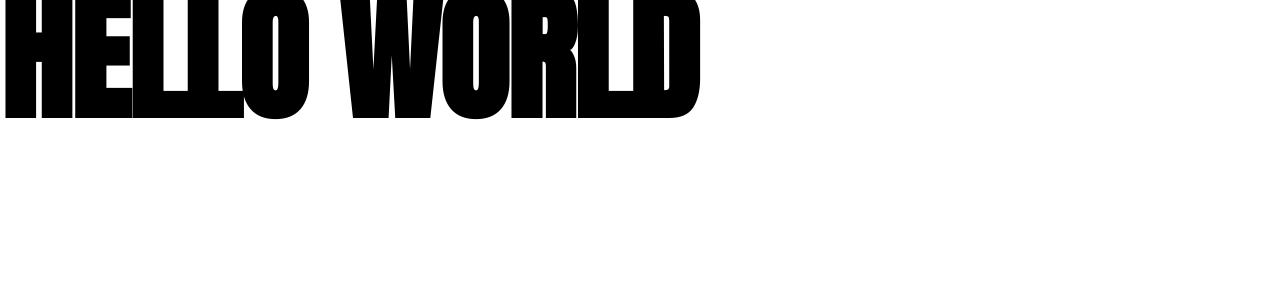
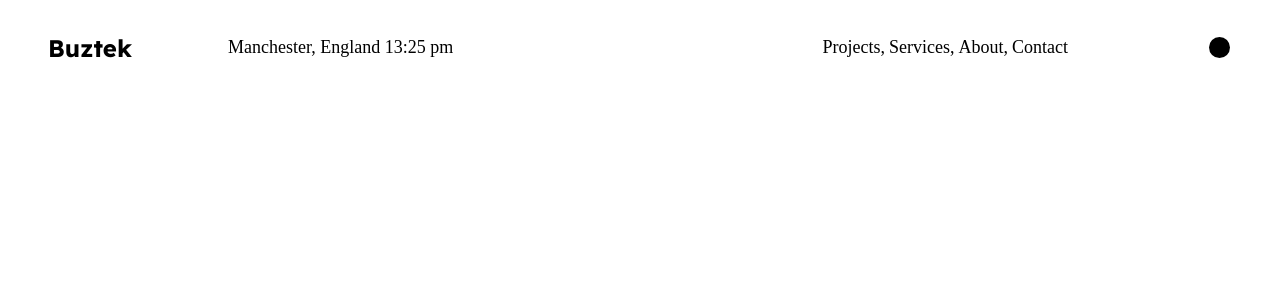
Before and after one commit to Carl-with-a-C/buztek-website-two, a React (Create React App) app: page / in a window 1280 px wide. Shown: the top 300 px of the page. Built offline with nearby package versions, Linux system fonts and the light colour scheme; a web font is replaced by a local one.

Commit message:
nav layout and light animation done

```diff
--- a/src/App.js
+++ b/src/App.js
@@ -1,9 +1,11 @@
+import Nav from "./Compnents/Nav";
+
 import "./sass/main.scss";
 
 function App() {
   return (
     <div className="App">
-      <h1>Hello World</h1>
+      <Nav />
     </div>
   );
 }
--- /dev/null
+++ b/src/Compnents/Nav.jsx
@@ -0,0 +1,49 @@
+import React from "react";
+
+const Nav = () => {
+  const date = new Date();
+  const showTime = date.getHours() + ":" + date.getMinutes();
+  const showAmPm = date.getHours() >= 12 ? "pm" : "am";
+
+  return (
+    <header className="header">
+      <div className="nav-container container">
+        <div className="logo-container">
+          <span>Buztek</span>
+        </div>
+        <div className="nav-central-container">
+          <div className="date-time-container">
+            <h4>
+              Manchester, England {showTime}
+              {` `} {showAmPm}
+            </h4>
+          </div>
+          <div className="nav-links-container">
+            <ul className="nav-links">
+              <li className="nav-link">
+                <h4>Projects,</h4>
+              </li>
+              <li className="nav-link">
+                <h4>Services,</h4>
+              </li>
+              <li className="nav-link">
+                <h4>About,</h4>
+              </li>
+              <li className="nav-link">
+                <h4>Contact</h4>
+              </li>
+            </ul>
+          </div>
+        </div>
+        <div className="lightmode-switch-container">
+          <label className="switch">
+            <input type="checkbox" />
+            <span className="slider round"></span>
+          </label>
+        </div>
+      </div>
+    </header>
+  );
+};
+
+export default Nav;
--- /dev/null
+++ b/src/sass/components/nav.scss
@@ -0,0 +1,108 @@
+.header {
+  position: -webkit-sticky;
+  position: sticky;
+  top: 0;
+  z-index: 11;
+  color: $black;
+  background-color: $white;
+  transition: 0.3s;
+  display: block;
+}
+
+.nav-container {
+  display: flex;
+  align-items: center;
+  height: var(--spacing-128);
+}
+
+.logo-container {
+  margin-right: var(--spacing-128);
+  span {
+    font-family: "Lexend", sans-serif;
+    font-size: var(--spacing-32);
+  }
+}
+
+.nav-central-container {
+  width: 100%;
+  display: flex;
+  align-items: center;
+  justify-content: space-between;
+  margin-right: var(--spacing-128);
+}
+
+.nav-links {
+  display: flex;
+  gap: 4px;
+}
+
+.lightmode-switch-container {
+  display: flex;
+  width: var(--spacing-128);
+  justify-content: flex-end;
+}
+
+.switch {
+  position: relative;
+  display: inline-block;
+  width: var(--spacing-32);
+  height: var(--spacing-32);
+  input {
+    opacity: 0;
+    width: 0;
+    height: 0;
+  }
+  -webkit-transition: 0.6s;
+  transition: 0.6s cubic-bezier(0.78, 0.01, 0.21, 1);
+}
+
+.switch:hover {
+  width: var(--spacing-64);
+  height: var(--spacing-32);
+  -webkit-transition: 0.6s;
+  transition: 0.6s cubic-bezier(0.78, 0.01, 0.21, 1);
+}
+
+.slider {
+  position: absolute;
+  cursor: pointer;
+  border-radius: var(--spacing-32);
+  top: 0;
+  left: 0;
+  right: 0;
+  bottom: 0;
+  background-color: $white;
+  -webkit-transition: 0.6s;
+  transition: 0.6s cubic-bezier(0.78, 0.01, 0.21, 1);
+  &:hover {
+    background-color: lightgray;
+  }
+}
+
+.slider:before {
+  position: absolute;
+  content: "";
+  height: 21px;
+  width: 21px;
+  right: 2px;
+  bottom: 2px;
+  background-color: $black;
+  -webkit-transition: 0.6s;
+  transition: 0.6s cubic-bezier(0.78, 0.01, 0.21, 1);
+  border-radius: 50%;
+}
+
+input:checked + .slider {
+  background-color: lightgray;
+}
+
+input:focus + .slider {
+  box-shadow: 0 0 1px lightgray;
+}
+
+input:checked + .slider:before {
+  background-color: $white;
+  -webkit-transform: translateX(-24px);
+  -ms-transform: translateX(-24px);
+  transform: translateX(-24px);
+}
--- a/src/sass/global/_typography.scss
+++ b/src/sass/global/_typography.scss
@@ -11,11 +11,11 @@ h1 {
 
 h2 {
   font-size: var(--fs-36);
-  font-family: var(--ff-heading);
+  font-family: var(--ff-para);
   line-height: 0.8;
   letter-spacing: -1px;
   text-transform: uppercase;
-  font-weight: 900;
+  font-weight: 500;
 }
 
 h3,
@@ -24,7 +24,7 @@ h4 {
   font-family: var(--ff-para);
   line-height: 1.2;
   // letter-spacing: var(--cs--1-1);
-  font-weight: 300;
+  font-weight: 400;
 }
 
 p {
@@ -46,11 +46,11 @@ p {
 
   h2 {
     font-size: var(--fs-72);
-    font-family: var(--ff-heading);
+    font-family: var(--ff-para);
     line-height: 0.8;
     letter-spacing: -3px;
     text-transform: uppercase;
-    font-weight: 900;
+    font-weight: 500;
   }
 
   h3 {
@@ -64,8 +64,8 @@ p {
     font-size: var(--fs-18);
     font-family: var(--ff-para);
     line-height: 1.2;
-    letter-spacing: var(--cs--1-1);
-    font-weight: 400;
+    // letter-spacing: var(--cs--1-1);
+    font-weight: 500;
   }
 
   p {
--- a/src/sass/main.scss
+++ b/src/sass/main.scss
@@ -3,3 +3,5 @@
 @import "global/_reset.scss";
 @import "variables/_font.scss";
 @import "global/_typography.scss";
+
+@import "components/nav.scss";
```
